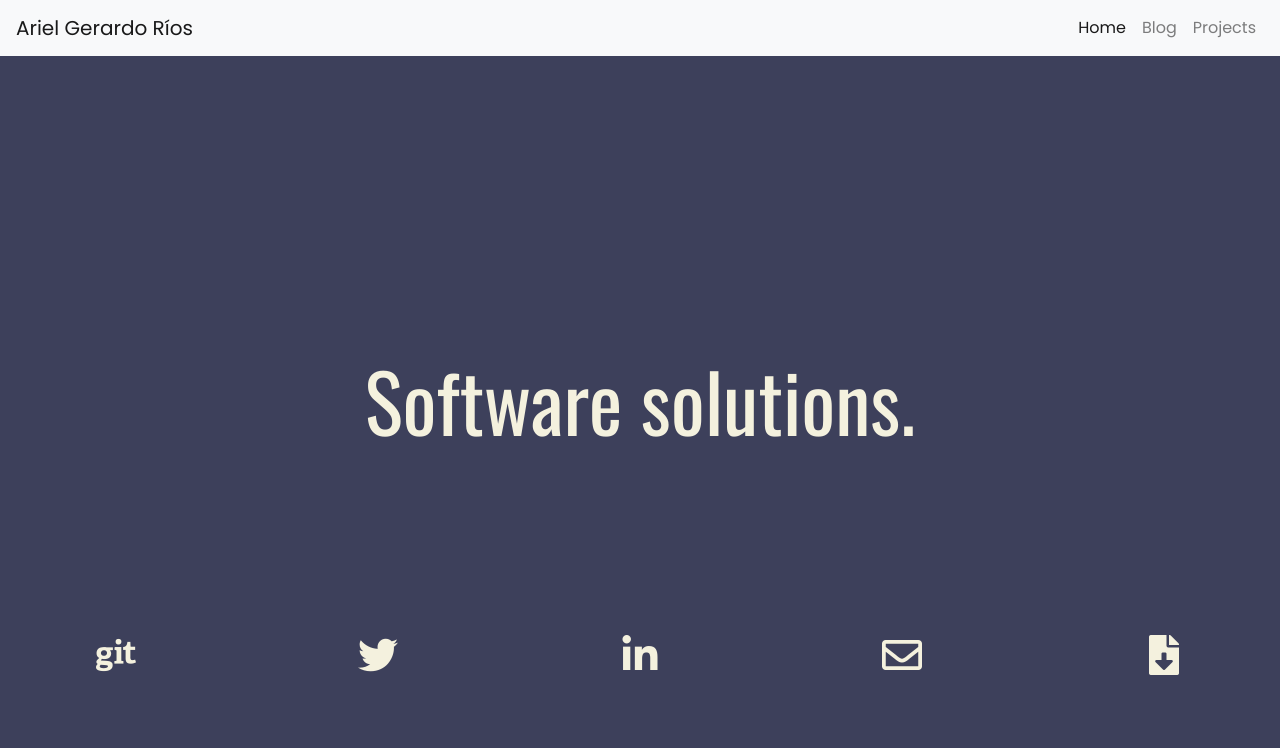
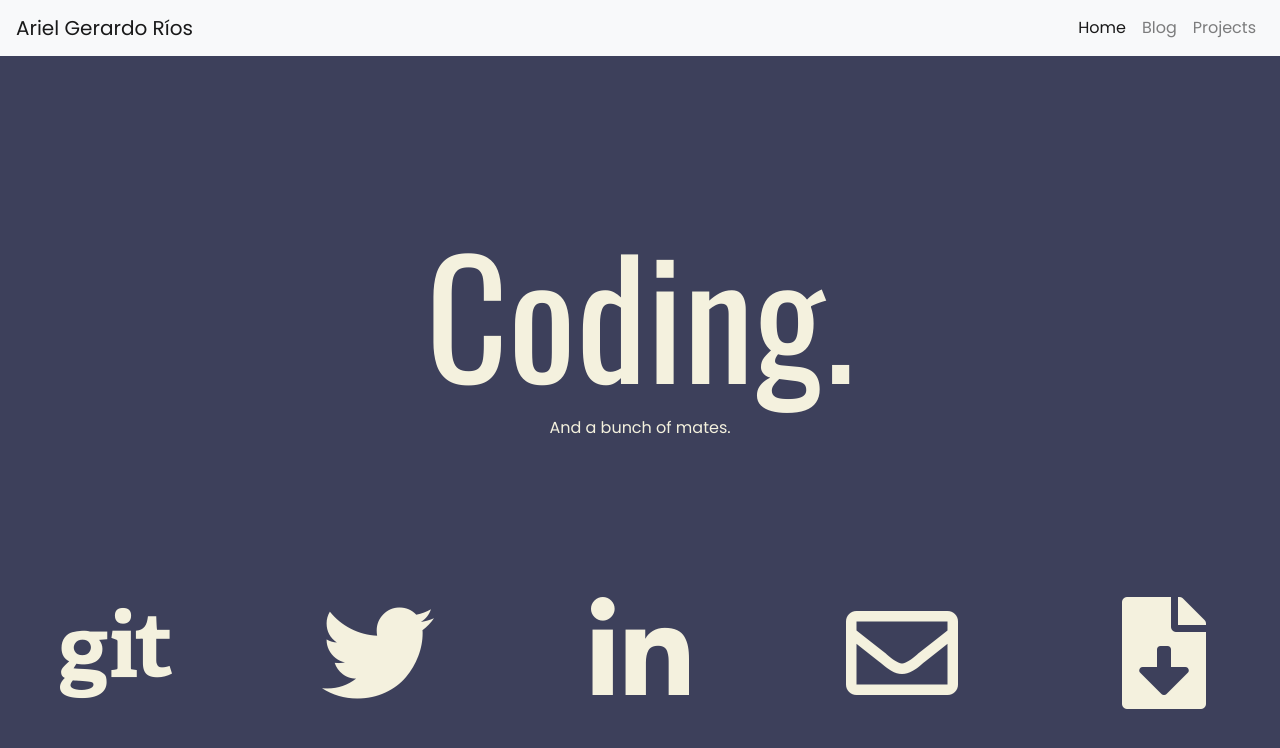
Before and after one commit to ariel17/new-site, a website: page index.html in a window 1280 px wide. Drawn offline with nearby package versions, Linux system fonts and the light colour scheme.

Commit message:
Adds media query to change styles on presentation.

```diff
--- a/index.html
+++ b/index.html
@@ -32,7 +32,8 @@
       <div class="container-fluid h-100 presentation">
         <div class="row h-50 d-flex align-items-end">
           <div class="col text-center">
-            <h1>Software solutions.</h1>
+            <h1>Coding.</h1>
+            <p>And a bunch of mates.</p>
           </div>
         </div>
         <div class="row h-50 d-flex align-items-center social">
--- a/scss/custom.scss
+++ b/scss/custom.scss
@@ -46,4 +46,16 @@ h1, h2, h3, h4, h5, h6 {
     text-decoration: none;
     color: $eggshell;
   }
- }
+}
+
+@include media-breakpoint-up(sm) {
+    .presentation {
+        h1 {
+            font-size: 10em;
+        }
+    }
+
+    .social {
+      font-size: 7em;
+    }
+}
```
Also changed, not shown: public/custom.css.
